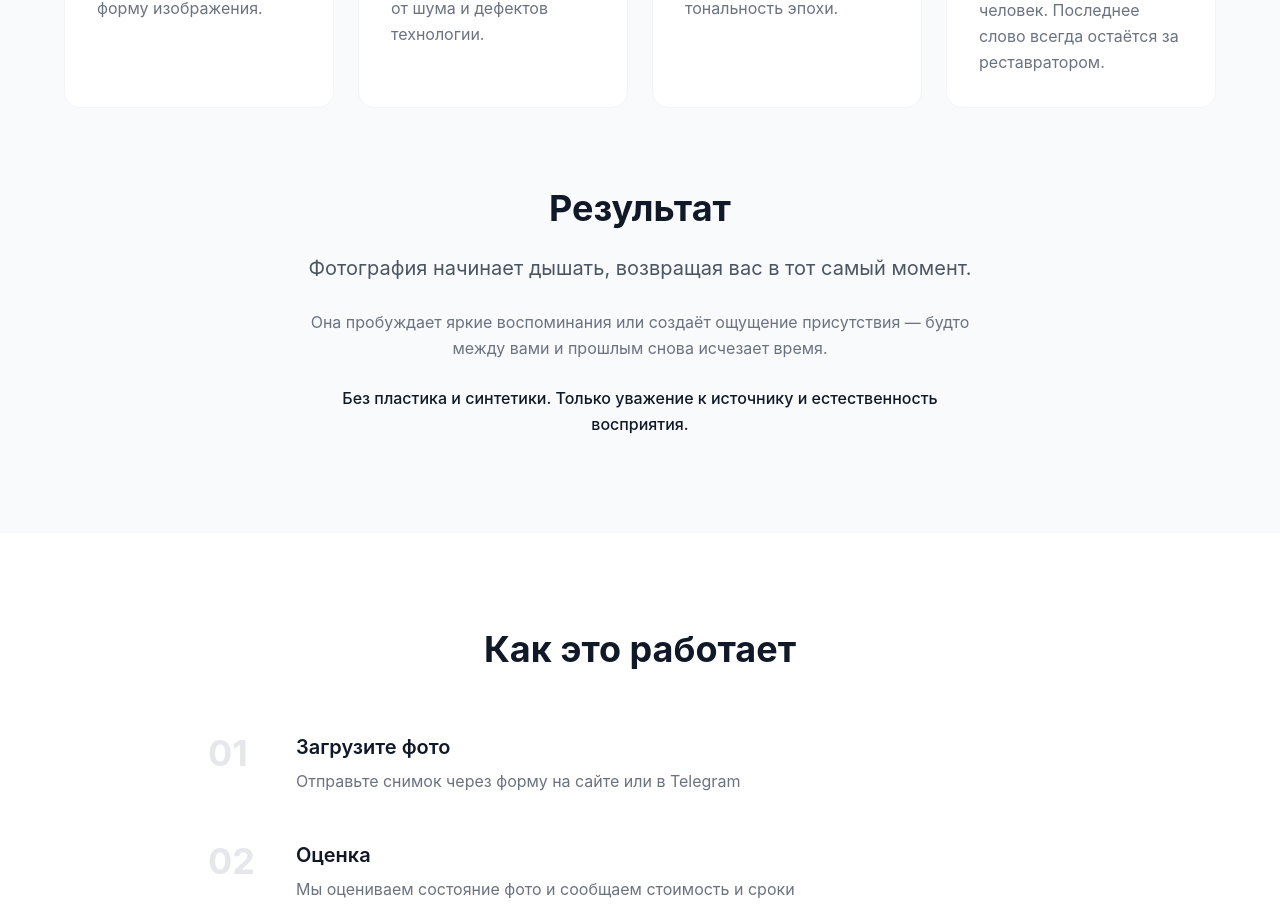
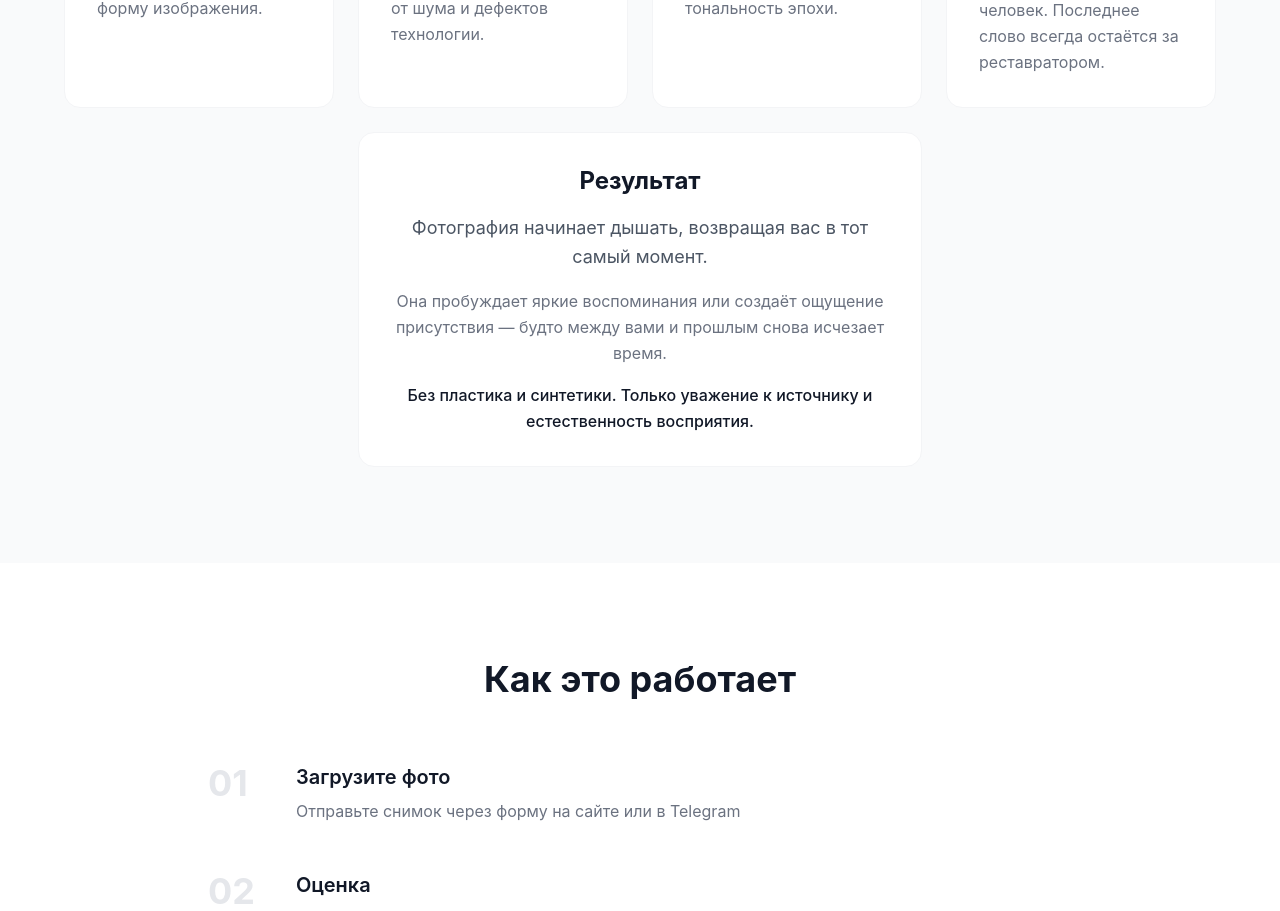
Before and after one commit to proyavi-art/site-proyavi-art, a Next.js app: page / in a window 1280 px wide. Shown: the part 2259-3170 px from the top of the page. Built offline with nearby package versions, Linux system fonts and the light colour scheme.

Commit message:
карточки на главной 4+1

```diff
--- a/app/page.tsx
+++ b/app/page.tsx
@@ -87,15 +87,14 @@ export default function Home() {
                 Последнее слово всегда остаётся за реставратором.
               </p>
             </article>
-          </div>
 
-          {/* Результат */}
-          <div className="mt-20 text-center max-w-2xl mx-auto">
-            <h2 className="text-3xl md:text-4xl font-bold mb-6">Результат</h2>
-            <p className="text-xl text-gray-600 mb-6 leading-relaxed">
+            {/* Результат — карточка шириной 2 колонки */}
+            <article className="md:col-span-2 lg:col-span-2 lg:col-start-2 bg-white p-8 rounded-2xl border border-gray-100 hover:shadow-lg transition-shadow text-center">
+              <h3 className="text-2xl font-bold mb-4">Результат</h3>
+              <p className="text-lg text-gray-600 mb-4 leading-relaxed">
                 Фотография начинает дышать, возвращая вас в тот самый момент.
               </p>
-            <p className="text-gray-500 mb-6 leading-relaxed">
+              <p className="text-gray-500 mb-4 leading-relaxed">
                 Она пробуждает яркие воспоминания или создаёт ощущение присутствия —
                 будто между вами и прошлым снова исчезает время.
               </p>
@@ -103,6 +102,7 @@ export default function Home() {
                 Без пластика и синтетики.
                 Только уважение к источнику и естественность восприятия.
               </p>
+            </article>
           </div>
         </div>
       </section>
```
Lines whose indentation alone changed are shown as unchanged.
